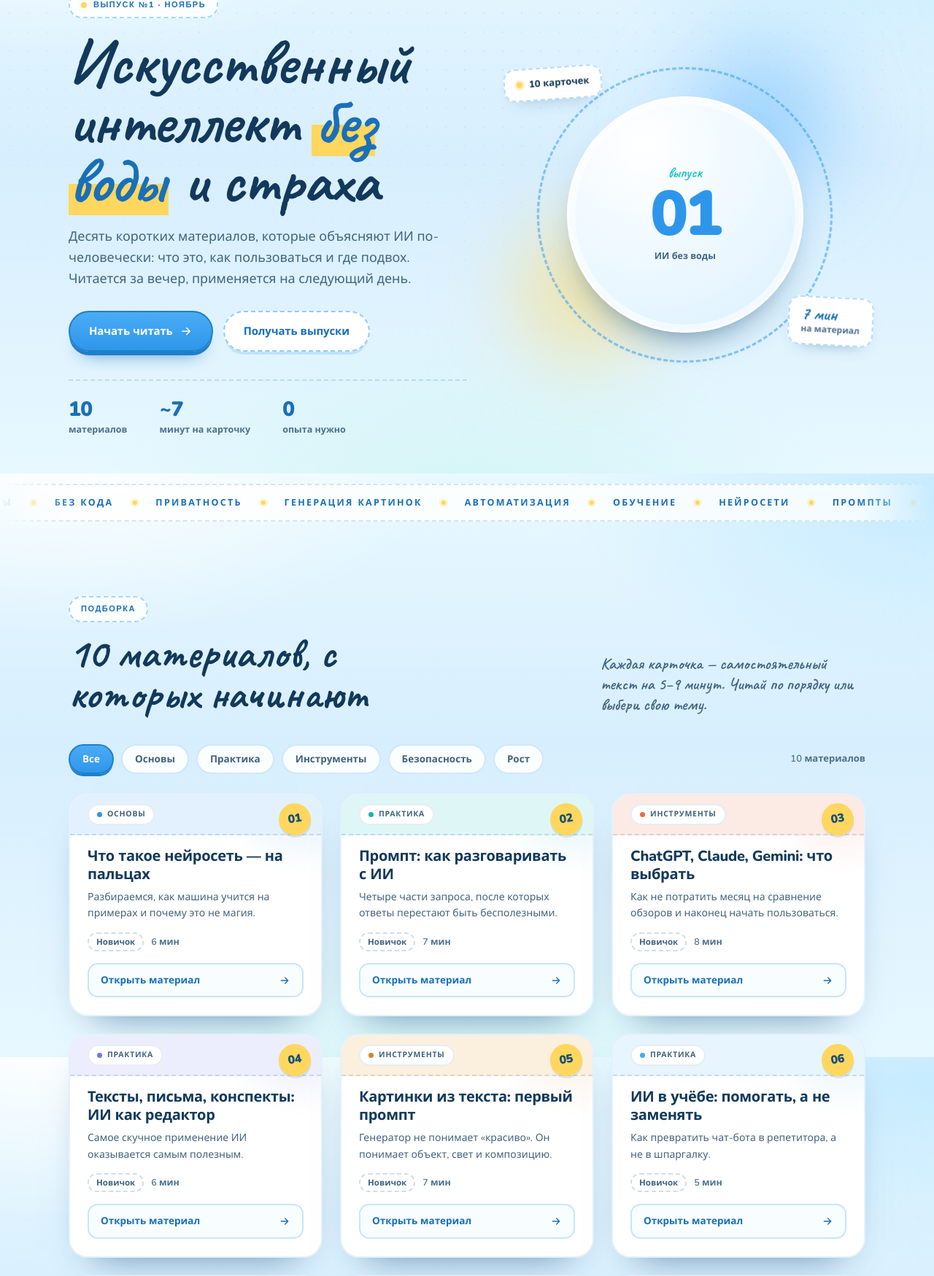
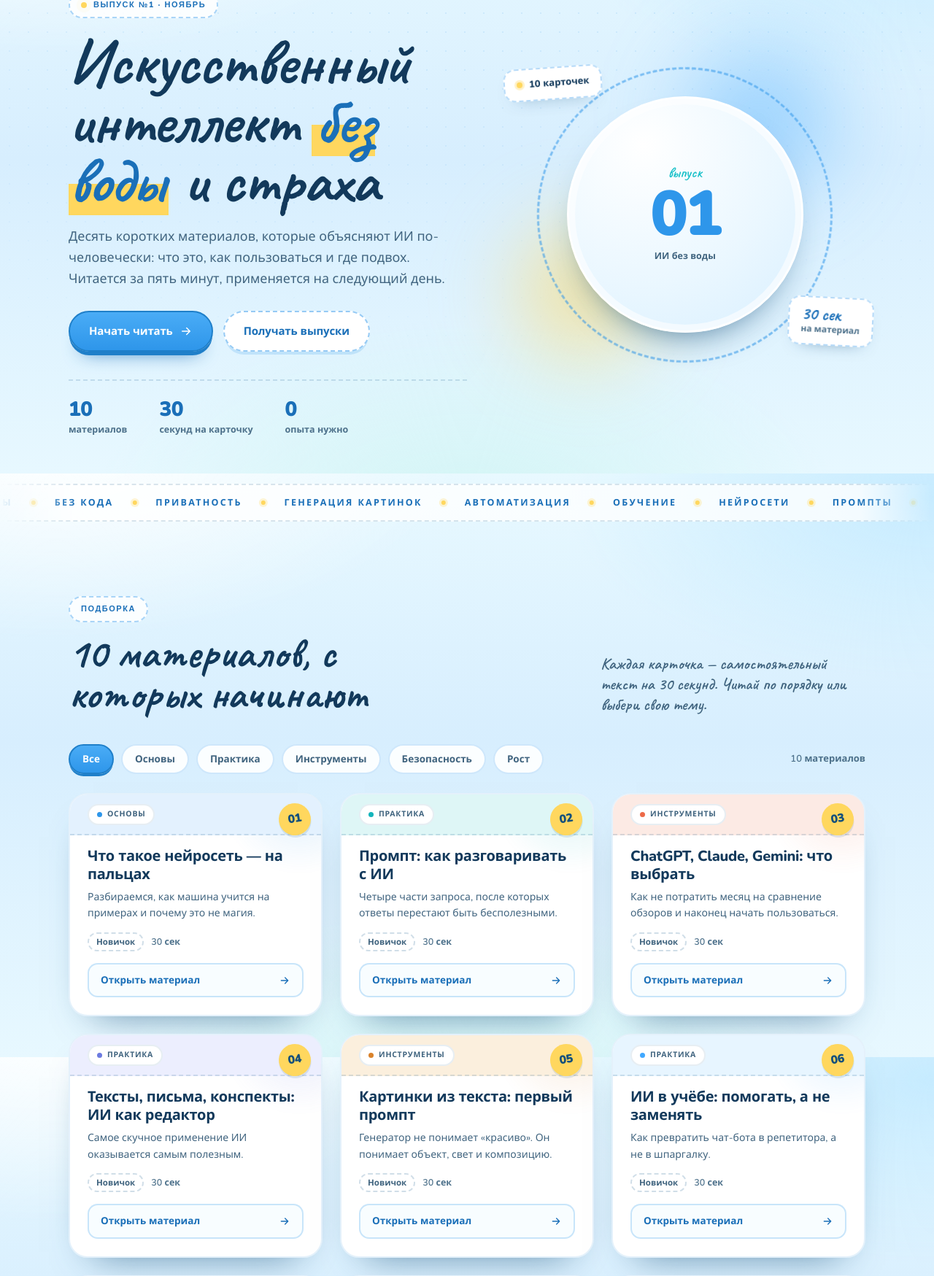
Before and after one commit to academiaNSH/academy-ai-digest, a Flask app: page / in a window 1280 px wide. Shown: the part 151-1900 px from the top of the page at 73% size. Run offline with Flask 3, Linux system fonts and the light colour scheme.

Commit message:
Изменить время чтения на 30 секунд

```diff
--- a/docs/material-avtomatizaciya.html
+++ b/docs/material-avtomatizaciya.html
@@ -64,7 +64,7 @@
           <span class="chip__dot" aria-hidden="true"></span>
           Практика
         </span>
-        <span class="article__meta-item">8 мин чтения</span>
+        <span class="article__meta-item">30 сек чтения</span>
         <span class="article__meta-item">Средний</span>
       </div>
 
--- a/docs/material-chto-takoe-neyroset.html
+++ b/docs/material-chto-takoe-neyroset.html
@@ -64,7 +64,7 @@
           <span class="chip__dot" aria-hidden="true"></span>
           Основы
         </span>
-        <span class="article__meta-item">6 мин чтения</span>
+        <span class="article__meta-item">30 сек чтения</span>
         <span class="article__meta-item">Новичок</span>
       </div>
 
--- a/docs/material-gallyucinacii.html
+++ b/docs/material-gallyucinacii.html
@@ -64,7 +64,7 @@
           <span class="chip__dot" aria-hidden="true"></span>
           Безопасность
         </span>
-        <span class="article__meta-item">6 мин чтения</span>
+        <span class="article__meta-item">30 сек чтения</span>
         <span class="article__meta-item">Средний</span>
       </div>
 
--- a/docs/material-ii-dlya-teksta.html
+++ b/docs/material-ii-dlya-teksta.html
@@ -64,7 +64,7 @@
           <span class="chip__dot" aria-hidden="true"></span>
           Практика
         </span>
-        <span class="article__meta-item">6 мин чтения</span>
+        <span class="article__meta-item">30 сек чтения</span>
         <span class="article__meta-item">Новичок</span>
       </div>
 
--- a/docs/material-ii-v-uchebe.html
+++ b/docs/material-ii-v-uchebe.html
@@ -64,7 +64,7 @@
           <span class="chip__dot" aria-hidden="true"></span>
           Практика
         </span>
-        <span class="article__meta-item">5 мин чтения</span>
+        <span class="article__meta-item">30 сек чтения</span>
         <span class="article__meta-item">Новичок</span>
       </div>
 
--- a/docs/material-kakoy-ii-vybrat.html
+++ b/docs/material-kakoy-ii-vybrat.html
@@ -64,7 +64,7 @@
           <span class="chip__dot" aria-hidden="true"></span>
           Инструменты
         </span>
-        <span class="article__meta-item">8 мин чтения</span>
+        <span class="article__meta-item">30 сек чтения</span>
         <span class="article__meta-item">Новичок</span>
       </div>
 
--- a/docs/material-karta-obucheniya.html
+++ b/docs/material-karta-obucheniya.html
@@ -64,7 +64,7 @@
           <span class="chip__dot" aria-hidden="true"></span>
           Рост
         </span>
-        <span class="article__meta-item">9 мин чтения</span>
+        <span class="article__meta-item">30 сек чтения</span>
         <span class="article__meta-item">Средний</span>
       </div>
 
--- a/docs/material-kartinki-iz-teksta.html
+++ b/docs/material-kartinki-iz-teksta.html
@@ -64,7 +64,7 @@
           <span class="chip__dot" aria-hidden="true"></span>
           Инструменты
         </span>
-        <span class="article__meta-item">7 мин чтения</span>
+        <span class="article__meta-item">30 сек чтения</span>
         <span class="article__meta-item">Новичок</span>
       </div>
 
--- a/docs/material-privatnost.html
+++ b/docs/material-privatnost.html
@@ -64,7 +64,7 @@
           <span class="chip__dot" aria-hidden="true"></span>
           Безопасность
         </span>
-        <span class="article__meta-item">5 мин чтения</span>
+        <span class="article__meta-item">30 сек чтения</span>
         <span class="article__meta-item">Новичок</span>
       </div>
 
--- a/docs/material-prompt-osnovy.html
+++ b/docs/material-prompt-osnovy.html
@@ -64,7 +64,7 @@
           <span class="chip__dot" aria-hidden="true"></span>
           Практика
         </span>
-        <span class="article__meta-item">7 мин чтения</span>
+        <span class="article__meta-item">30 сек чтения</span>
         <span class="article__meta-item">Новичок</span>
       </div>
 
--- a/materials.py
+++ b/materials.py
@@ -13,7 +13,7 @@ MATERIALS = [
         "title": "Что такое нейросеть — на пальцах",
         "subtitle": "Разбираемся, как машина учится на примерах и почему это не магия.",
         "category": "Основы",
-        "minutes": 6,
+        "seconds": 30,
         "level": "Новичок",
         "accent": "#2E96EA",
         "accent_soft": "#E3F1FE",
@@ -58,7 +58,7 @@ MATERIALS = [
         "title": "Промпт: как разговаривать с ИИ",
         "subtitle": "Четыре части запроса, после которых ответы перестают быть бесполезными.",
         "category": "Практика",
-        "minutes": 7,
+        "seconds": 30,
         "level": "Новичок",
         "accent": "#14B4BB",
         "accent_soft": "#DEF6F6",
@@ -101,7 +101,7 @@ MATERIALS = [
         "title": "ChatGPT, Claude, Gemini: что выбрать",
         "subtitle": "Как не потратить месяц на сравнение обзоров и наконец начать пользоваться.",
         "category": "Инструменты",
-        "minutes": 8,
+        "seconds": 30,
         "level": "Новичок",
         "accent": "#ED6A48",
         "accent_soft": "#FCEAE4",
@@ -141,7 +141,7 @@ MATERIALS = [
         "title": "Тексты, письма, конспекты: ИИ как редактор",
         "subtitle": "Самое скучное применение ИИ оказывается самым полезным.",
         "category": "Практика",
-        "minutes": 6,
+        "seconds": 30,
         "level": "Новичок",
         "accent": "#6D7BE0",
         "accent_soft": "#ECEEFE",
@@ -180,7 +180,7 @@ MATERIALS = [
         "title": "Картинки из текста: первый промпт",
         "subtitle": "Генератор не понимает «красиво». Он понимает объект, свет и композицию.",
         "category": "Инструменты",
-        "minutes": 7,
+        "seconds": 30,
         "level": "Новичок",
         "accent": "#D9822B",
         "accent_soft": "#FBEFDD",
@@ -223,7 +223,7 @@ MATERIALS = [
         "title": "ИИ в учёбе: помогать, а не заменять",
         "subtitle": "Как превратить чат-бота в репетитора, а не в шпаргалку.",
         "category": "Практика",
-        "minutes": 5,
+        "seconds": 30,
         "level": "Новичок",
         "accent": "#40A8FF",
         "accent_soft": "#E7F5FF",
@@ -264,7 +264,7 @@ MATERIALS = [
         "title": "Почему ИИ врёт и как это ловить",
         "subtitle": "Галлюцинации: откуда берутся выдуманные ссылки и уверенные ошибки.",
         "category": "Безопасность",
-        "minutes": 6,
+        "seconds": 30,
         "level": "Средний",
         "accent": "#DB5F8F",
         "accent_soft": "#FBE9F0",
@@ -308,7 +308,7 @@ MATERIALS = [
         "title": "Что нельзя писать в чат с ИИ",
         "subtitle": "Всё отправленное уходит на чужой сервер. Это не страшно, если не отправлять лишнего.",
         "category": "Безопасность",
-        "minutes": 5,
+        "seconds": 30,
         "level": "Новичок",
         "accent": "#18C0C8",
         "accent_soft": "#E0F9F9",
@@ -348,7 +348,7 @@ MATERIALS = [
         "title": "5 рутинных задач, которые ИИ забирает",
         "subtitle": "Автоматизация начинается не с кода, а с честного списка повторяющихся дел.",
         "category": "Практика",
-        "minutes": 8,
+        "seconds": 30,
         "level": "Средний",
         "accent": "#9B5BD0",
         "accent_soft": "#F3EAFC",
@@ -388,7 +388,7 @@ MATERIALS = [
         "title": "Куда двигаться дальше: карта на 30 дней",
         "subtitle": "Маршрут после первого знакомства — без курсов за сто тысяч.",
         "category": "Рост",
-        "minutes": 9,
+        "seconds": 30,
         "level": "Средний",
         "accent": "#E0982B",
         "accent_soft": "#FCF0D8",
--- a/templates/index.html
+++ b/templates/index.html
@@ -21,7 +21,7 @@
 
       <p class="hero__lead">
         Десять коротких материалов, которые объясняют ИИ по-человечески:
-        что это, как пользоваться и где подвох. Читается за вечер,
+        что это, как пользоваться и где подвох. Читается за пять минут,
         применяется на следующий день.
       </p>
 
@@ -42,8 +42,8 @@
           <span>материалов</span>
         </li>
         <li>
-          <strong>~7</strong>
-          <span>минут на карточку</span>
+          <strong>30</strong>
+          <span>секунд на карточку</span>
         </li>
         <li>
           <strong>0</strong>
@@ -71,7 +71,7 @@
       </div>
 
       <div class="float float--b">
-        <strong>7 мин</strong>
+        <strong>30 сек</strong>
         <span>на материал</span>
       </div>
     </div>
@@ -102,7 +102,7 @@
         <h2 class="section__title">10 материалов, с которых начинают</h2>
       </div>
       <p class="section__note">
-        Каждая карточка — самостоятельный текст на 5–9 минут.
+        Каждая карточка — самостоятельный текст на 30 секунд.
         Читай по порядку или выбери свою тему.
       </p>
     </div>
@@ -135,7 +135,7 @@
 
           <div class="card__meta">
             <span class="card__level">{{ item.level }}</span>
-            <span class="card__time">{{ item.minutes }} мин</span>
+            <span class="card__time">{{ item.seconds }} сек</span>
           </div>
 
           <a class="card__btn" href="{{ url_for('material', material_id=item.id) }}">
--- a/templates/material.html
+++ b/templates/material.html
@@ -23,7 +23,7 @@
           <span class="chip__dot" aria-hidden="true"></span>
           {{ item.category }}
         </span>
-        <span class="article__meta-item">{{ item.minutes }} мин чтения</span>
+        <span class="article__meta-item">{{ item.seconds }} сек чтения</span>
         <span class="article__meta-item">{{ item.level }}</span>
       </div>
 
```
Also changed, not shown: docs/index.html (+15 -15 lines).
